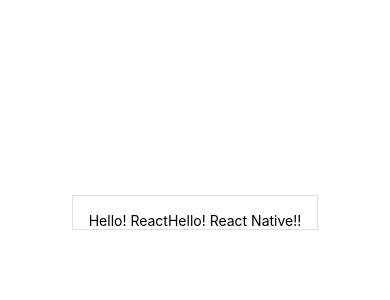
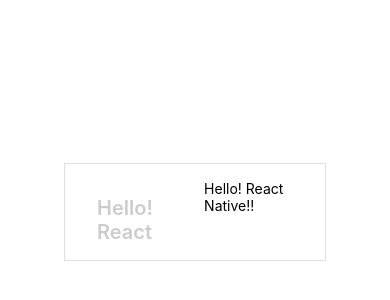
Before and after one commit to formegusto/study-reactnative, a React Native app: screen / in a window 390 px wide. Shown: the part 210-510 px from the top of the page. Built offline with nearby package versions, Linux system fonts and the light colour scheme.

Commit message:
Text Component

```diff
--- a/App.js
+++ b/App.js
@@ -6,7 +6,7 @@
   return (
     <View style={styles.container}>
       <View style={styles.box}>
-        <Text>Hello! React</Text>
+        <Text style={styles.first}>Hello! React</Text>
         <Text>Hello! React Native!!</Text>
       </View>
     </View>
@@ -29,4 +29,10 @@
     borderWidth: 1,
     borderColor: "#E0E0E0",
   },
+  first: {
+    fontSize: 20,
+    color: "#ccc",
+    fontWeight: "600",
+    padding: 16,
+  },
 });
```
